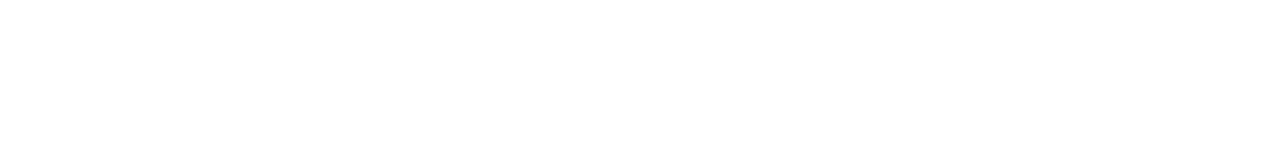
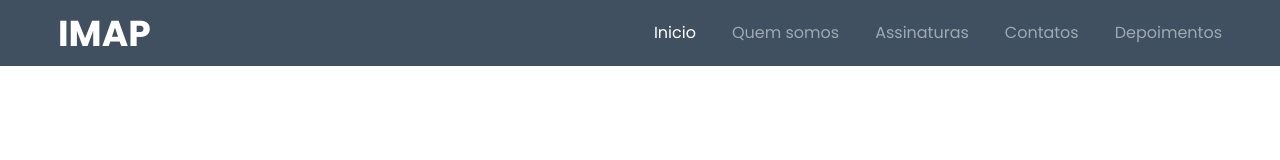
Before and after one commit to mathrews/Desafios-treinos, a plain HTML site: page Desafio-4/estrutura.html in a window 1280 px wide. Drawn offline with Linux system fonts and the light colour scheme.

Commit message:
primeiro commit da landing page

```diff
--- /dev/null
+++ b/Desafio-4/estilo.css
@@ -0,0 +1,57 @@
+@import url('https://fonts.googleapis.com/css2?family=Poppins:wght@400;700&display=swap');
+*{
+    margin: 0;
+    padding: 0;
+    border: 0;
+    text-decoration: none;
+    list-style: none;
+    box-sizing: border-box;
+    font-family: 'Poppins', sans-serif;
+}
+header{
+    background-color: #405060;
+    padding: 0 58px;
+    display: flex;
+    justify-content: space-between;
+    align-items: center;
+}
+
+header .logo{
+    font-size: 36px;
+    color: #FFFFFF;
+    font-weight: bold;
+}
+
+header nav ul{
+    display: flex;
+    gap: 36px;
+}
+
+header nav ul ul{
+    opacity: 0;
+    visibility: hidden;
+    transition-duration: 300ms;
+    position: absolute;
+    background-color: #405060;
+    width: 250px;
+    flex-direction: column;
+    gap: 0;
+}
+
+header nav ul li:hover ul{
+    opacity: 1;
+    visibility: visible;
+}
+
+header nav a{
+    display: block;
+    line-height: 46px;
+    color: #FFFFFF80;
+    margin: 10px 0;
+    transition-duration: 300ms;
+}
+
+header nav a:hover,
+header nav a.ativo{
+    color: #FFFFFF;
+}
--- a/Desafio-4/estrutura.html
+++ b/Desafio-4/estrutura.html
@@ -4,11 +4,30 @@
     <meta charset="UTF-8">
     <meta http-equiv="X-UA-Compatible" content="IE=edge">
     <meta name="viewport" content="width=device-width, initial-scale=1.0">
+    <link rel="stylesheet" href="estilo.css">
     <title>Desafio-4</title>
 </head>
 <body>
     <header id="cabeçalho">
-
+        <div class="logo">
+            IMAP
+        </div>
+        <nav>
+            <ul>
+                <li><a class="ativo" href="#!">Inicio</a></li>
+                <li><a href="#!">Quem somos</a></li>
+                <li>
+                    <a href="#!">Assinaturas</a>
+                    <ul>
+                        <li><a href="#!">Plano inicial</a></li>
+                        <li><a href="#!">Premium</a></li>
+                        <li><a href="#!">Definitivo</a></li>
+                    </ul>
+                </li>
+                <li><a href="#!">Contatos</a></li>
+                <li><a href="#!">Depoimentos</a></li>
+            </ul>
+        </nav>
     </header>
 </body>
 </html>
```
